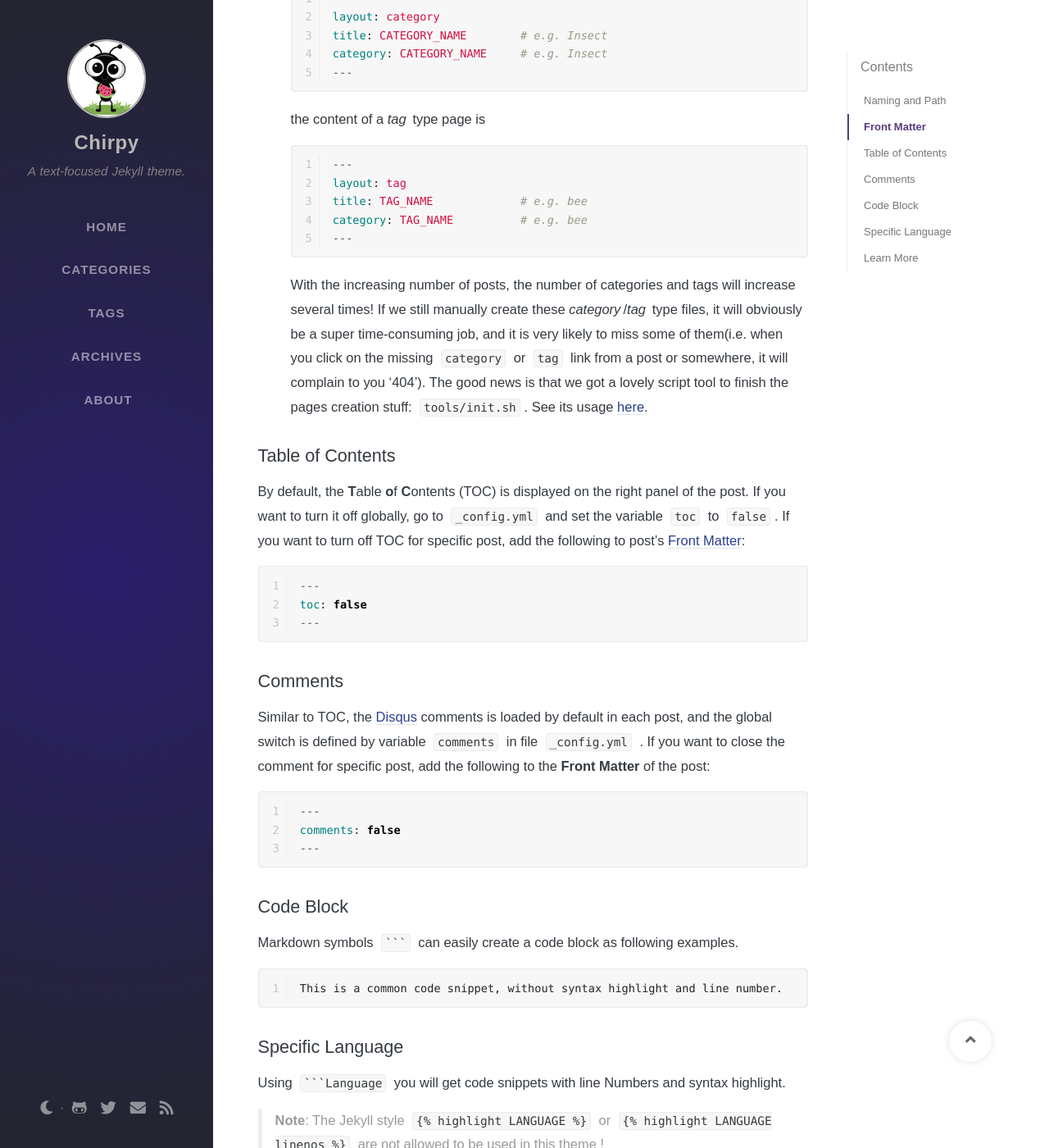
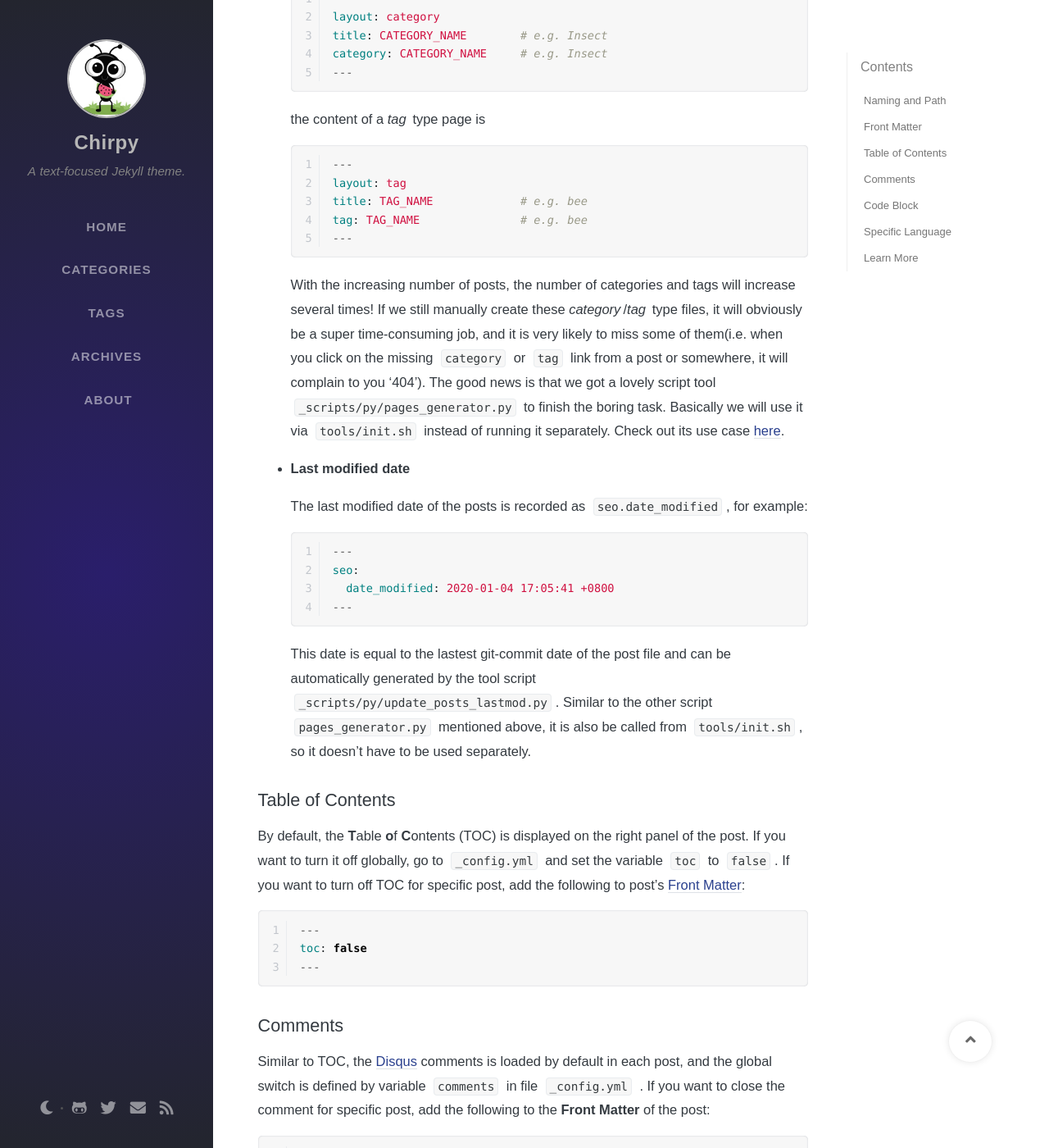
Before and after one commit to nicetrykiddo/writeups, a Jekyll site: the page built from _posts/2019-08-08-write-a-new-post.md, in a window 1280 px wide and 1400 px high, scrolled down 1528 px. Shown: the whole window at 82% size. Built offline with Jekyll 4.4.1, drawn with Linux system fonts in a browser that asks for light colours; nearby versions of some CDN libraries; some web fonts are replaced; comment, search, counter and statistics services are not loaded; some of the changed text lies outside the part shown.

Commit message:
Fixed the Docs.

````diff
--- a/_config.yml
+++ b/_config.yml
@@ -17,7 +17,7 @@ description: >-                        # used by seo meta and the atom feed
   bootstrap Jekyll theme with responsive web design
   and focuses on text presentation.
 
-# Replace with your domain, e.g. 'https://username.github.io'
+# Replace with the website url, e.g. 'https://username.github.io'
 url: 'protocol://domain'
 
 author: your_full_name                  # change to your full name
--- a/_posts/2019-08-08-write-a-new-post.md
+++ b/_posts/2019-08-08-write-a-new-post.md
@@ -46,8 +46,8 @@ jekyll-theme-chirpy
 ├── categories
 │   ├── animal.html
 │   └── tutorial.html
-├── tags
-│   └── bee.html
+└── tags
+    └── bee.html
 ```
 
     and the content of a *category* type page is
@@ -64,11 +64,24 @@ category: CATEGORY_NAME     # e.g. Insect
 ---
 layout: tag
 title: TAG_NAME             # e.g. bee
-category: TAG_NAME          # e.g. bee
+tag: TAG_NAME               # e.g. bee
 ---
 ```
 
-    With the increasing number of posts, the number of categories and tags will increase several times!  If we still manually create these *category*/*tag* type files, it will obviously be a super time-consuming job, and it is very likely to miss some of them(i.e. when you click on the missing `category` or `tag` link from a post or somewhere, it will complain to you '404'). The good news is that we got a lovely script tool to finish the pages creation stuff: `tools/init.sh`. See its usage [here]({{ "/posts/getting-started/#option-1-built-by-github-pages" | relative_url }}).
+    With the increasing number of posts, the number of categories and tags will increase several times!  If we still manually create these *category*/*tag* type files, it will obviously be a super time-consuming job, and it is very likely to miss some of them(i.e. when you click on the missing `category` or `tag` link from a post or somewhere, it will complain to you '404'). The good news is that we got a lovely script tool `_scripts/py/pages_generator.py` to finish the boring task. Basically we will use it via `tools/init.sh` instead of running it separately. Check out its use case [here]({{ "/posts/getting-started/#option-1-built-by-github-pages" | relative_url }}).
+
+- **Last modified date**
+
+    The last modified date of the posts is recorded as `seo.date_modified`, for example:
+```yaml
+---
+seo:
+    date_modified: 2020-01-04 17:05:41 +0800
+---
+```
+
+    This date is equal to the lastest git-commit date of the post file and can be automatically generated by the tool script `_scripts/py/update_posts_lastmod.py`. Similar to the other script `pages_generator.py` mentioned above, it is also be called from `tools/init.sh`, so it doesn't have to be used separately.
+
 
 ## Table of Contents
 
````
Also changed, not shown: _posts/2019-08-09-getting-started.md (+1 -1 lines), docs/README_zh-CN.md (+2 -3 lines), README.md.
